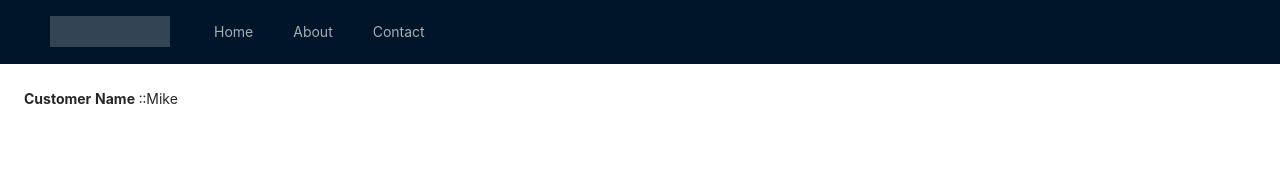
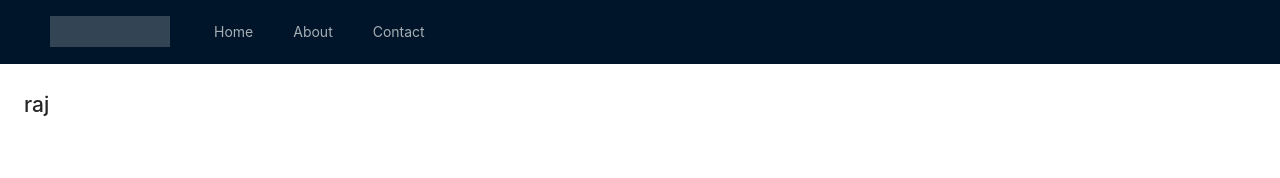
Before and after one commit to rajrachchh14/react-typescrript-examples, a React (Create React App) app: page / in a window 1280 px wide. Shown: the top 178 px of the page. Built offline with nearby package versions, Linux system fonts and the light colour scheme.

Commit message:
1 file modified, 2 added

```diff
--- a/App.tsx
+++ b/App.tsx
@@ -3,13 +3,14 @@ import React, { Component } from 'react';
 import List from './Examples/List';
 import { Layout, Menu } from 'antd';
 import SiteLayout from './Component/Reusable/SiteLayout';
+import PropsExample1 from './Examples/PropsExample1';
 const { Header, Content, Footer } = Layout;
 
 function App() {
   return (
     <div>
       <SiteLayout>
-        <List />
+        <PropsExample1 name="raj" />
       </SiteLayout>
     </div>
   );
--- /dev/null
+++ b/Examples/PropsExample1.tsx
@@ -0,0 +1,10 @@
+import * as React from 'react';
+
+const PropsExample1 = (props: { name: number }) => {
+  return (
+    <div>
+      <h1>{props.name}</h1>
+    </div>
+  );
+};
+export default PropsExample1;
```
Also changed, not shown: Examples/a-skeleton.tsx (added, +10 -0 lines).
